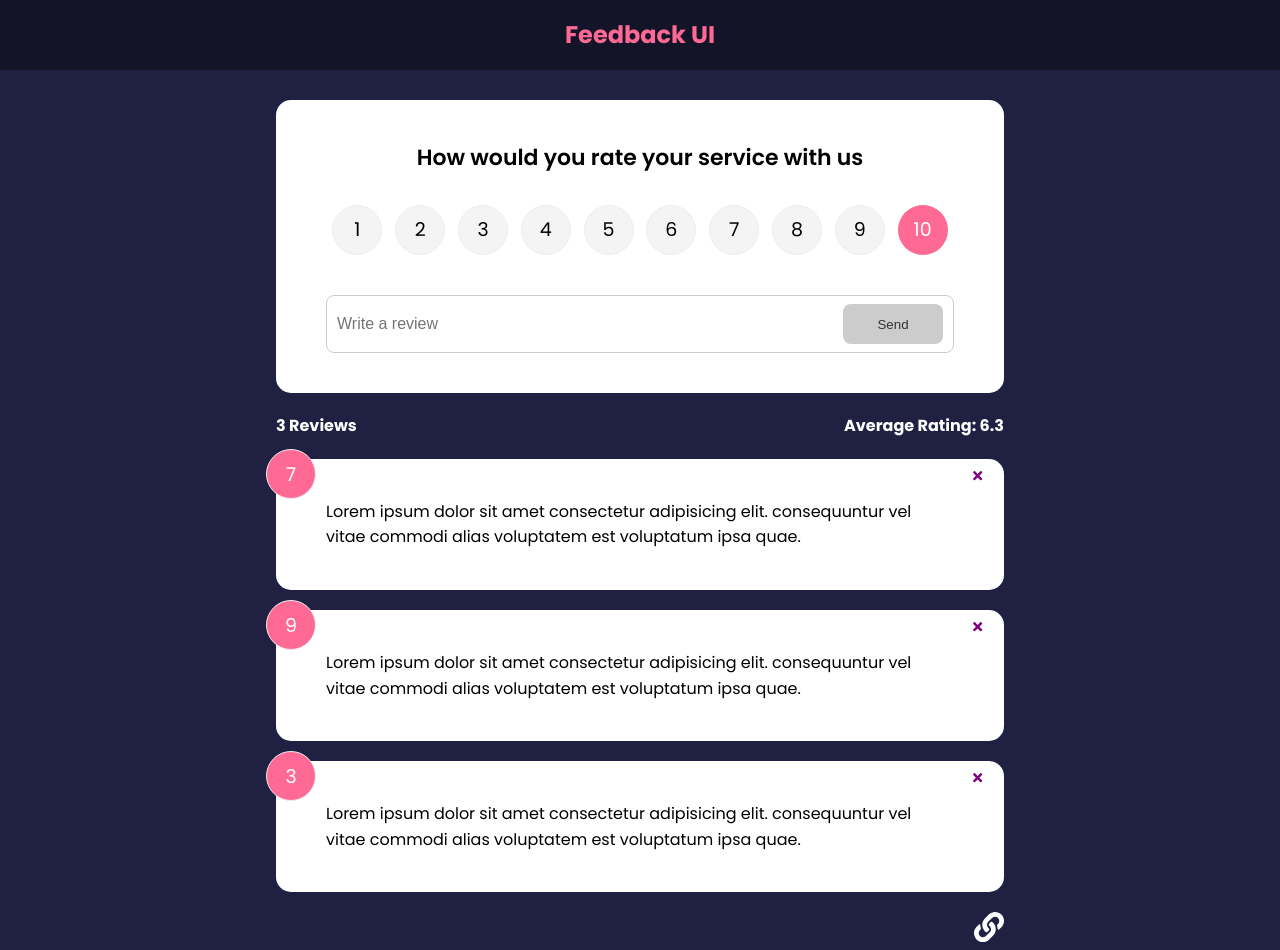
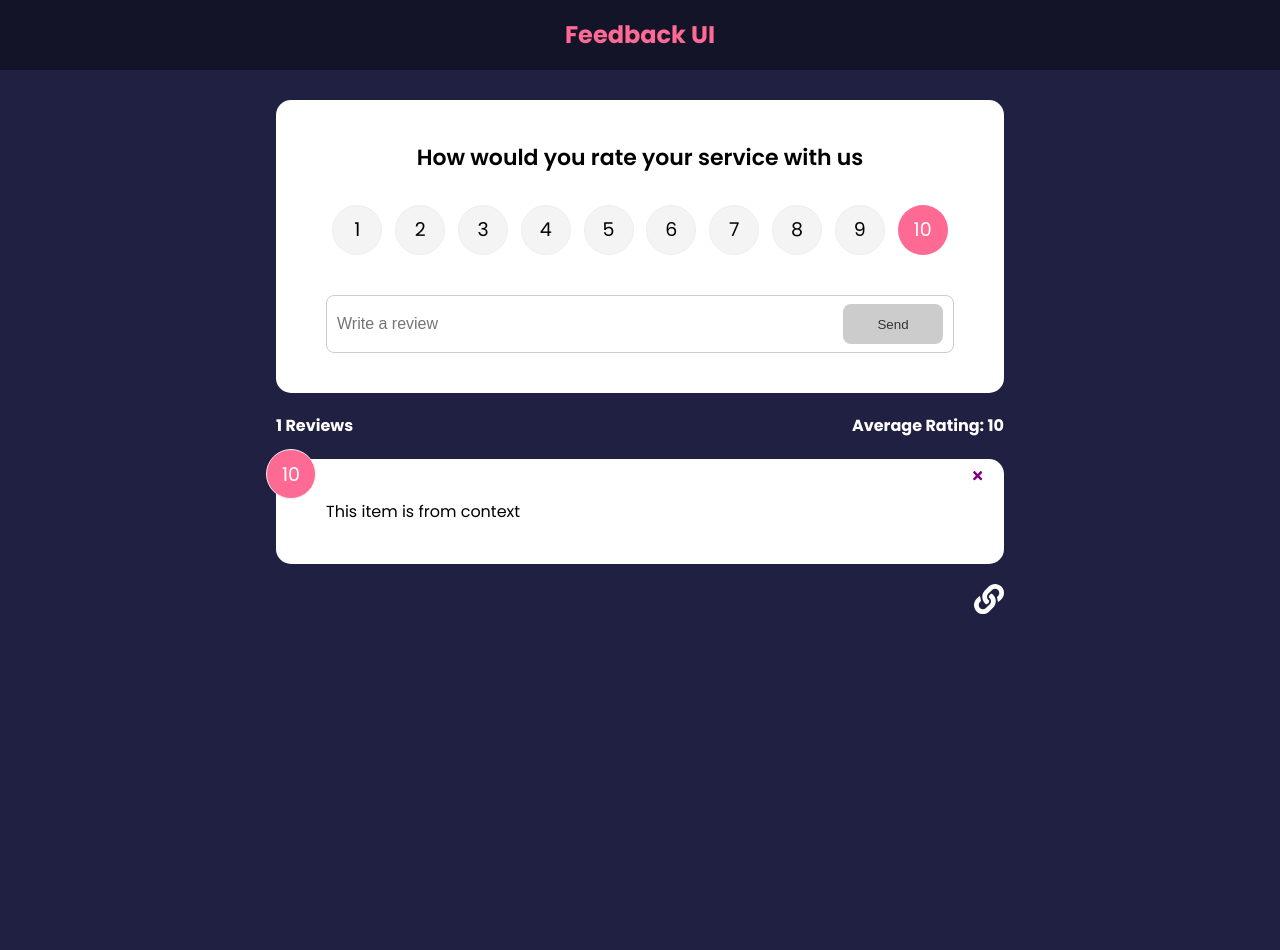
Before and after one commit to blsgrn/Feedback-React-App, a React (Create React App) app in the folder feedback-app/: page / in a window 1280 px wide. After the commit the page ends 800 px from the top, so only its background shows below. Built offline with nearby package versions, Linux system fonts and the light colour scheme; the HTML template or start-up script is replaced by a standard one.

Commit message:
Get feedback from FeedbackContext to components

```diff
--- a/feedback-app/src/App.js
+++ b/feedback-app/src/App.js
@@ -36,11 +36,8 @@
               element={
                 <>
                   <FeedbackForm handleAdd={addFeedback} />
-                  <FeedbackStats feedback={feedback} />
-                  <FeedbackList
-                    handleDelete={deleteFeedback}
-                    feedback={feedback}
-                  />
+                  <FeedbackStats />
+                  <FeedbackList handleDelete={deleteFeedback} />
                 </>
               }
             ></Route>
--- a/feedback-app/src/components/FeedbackList.jsx
+++ b/feedback-app/src/components/FeedbackList.jsx
@@ -1,8 +1,11 @@
 import { motion, AnimatePresence } from 'framer-motion';
-import PropTypes from 'prop-types';
+import { useContext } from 'react';
 import FeedbackItem from './FeedbackItem';
+import FeedbackContext from '../context/FeedbackContext';
 
-function FeedbackList({ feedback, handleDelete }) {
+function FeedbackList({ handleDelete }) {
+  const { feedback } = useContext(FeedbackContext);
+
   if (!feedback || feedback.length === 0) {
     return <p> No feedback yet</p>;
   }
@@ -42,14 +45,4 @@
   );
 }
 
-FeedbackList.propTypes = {
-  feedbacK: PropTypes.arrayOf(
-    PropTypes.shape({
-      id: PropTypes.number.isRequired,
-      text: PropTypes.string.isRequired,
-      rating: PropTypes.number.isRequired,
-    })
-  ),
-};
-
 export default FeedbackList;
--- a/feedback-app/src/components/FeedbackStats.jsx
+++ b/feedback-app/src/components/FeedbackStats.jsx
@@ -1,7 +1,11 @@
-import PropTypes from 'prop-types';
+// import PropTypes from 'prop-types';
+import FeedbackContext from '../context/FeedbackContext';
+import { useContext } from 'react';
 
-function FeedbackStats({ feedback }) {
+function FeedbackStats() {
   //calculate ratings average
+  const { feedback } = useContext(FeedbackContext);
+
   let average =
     feedback.reduce((acc, cur) => {
       return acc + cur.rating;
@@ -17,8 +21,8 @@
   );
 }
 
-FeedbackStats.propTypes = {
-  feedback: PropTypes.array.isRequired,
-};
+// FeedbackStats.propTypes = {
+//   feedback: PropTypes.array.isRequired,
+// };
 
 export default FeedbackStats;
--- a/feedback-app/src/context/FeedbackContext.js
+++ b/feedback-app/src/context/FeedbackContext.js
@@ -6,12 +6,9 @@
   const [feedback, setFeedback] = useState([
     { id: 1, text: 'This item is from context', rating: 10 },
   ]);
+
   return (
-    <FeedbackContext.Provider
-      value={{
-        feedback,
-      }}
-    >
+    <FeedbackContext.Provider value={{ feedback }}>
       {children}
     </FeedbackContext.Provider>
   );
```
